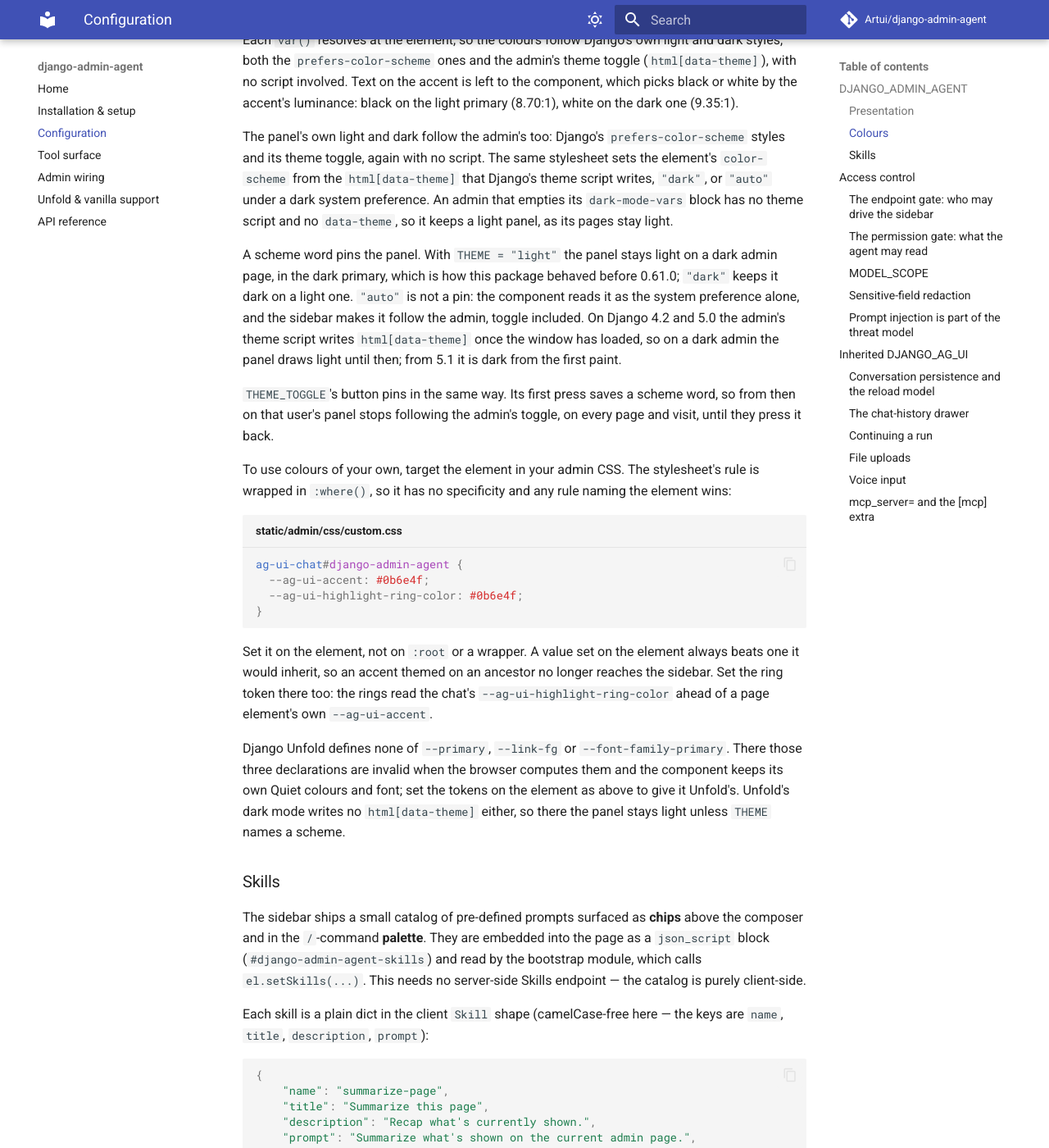
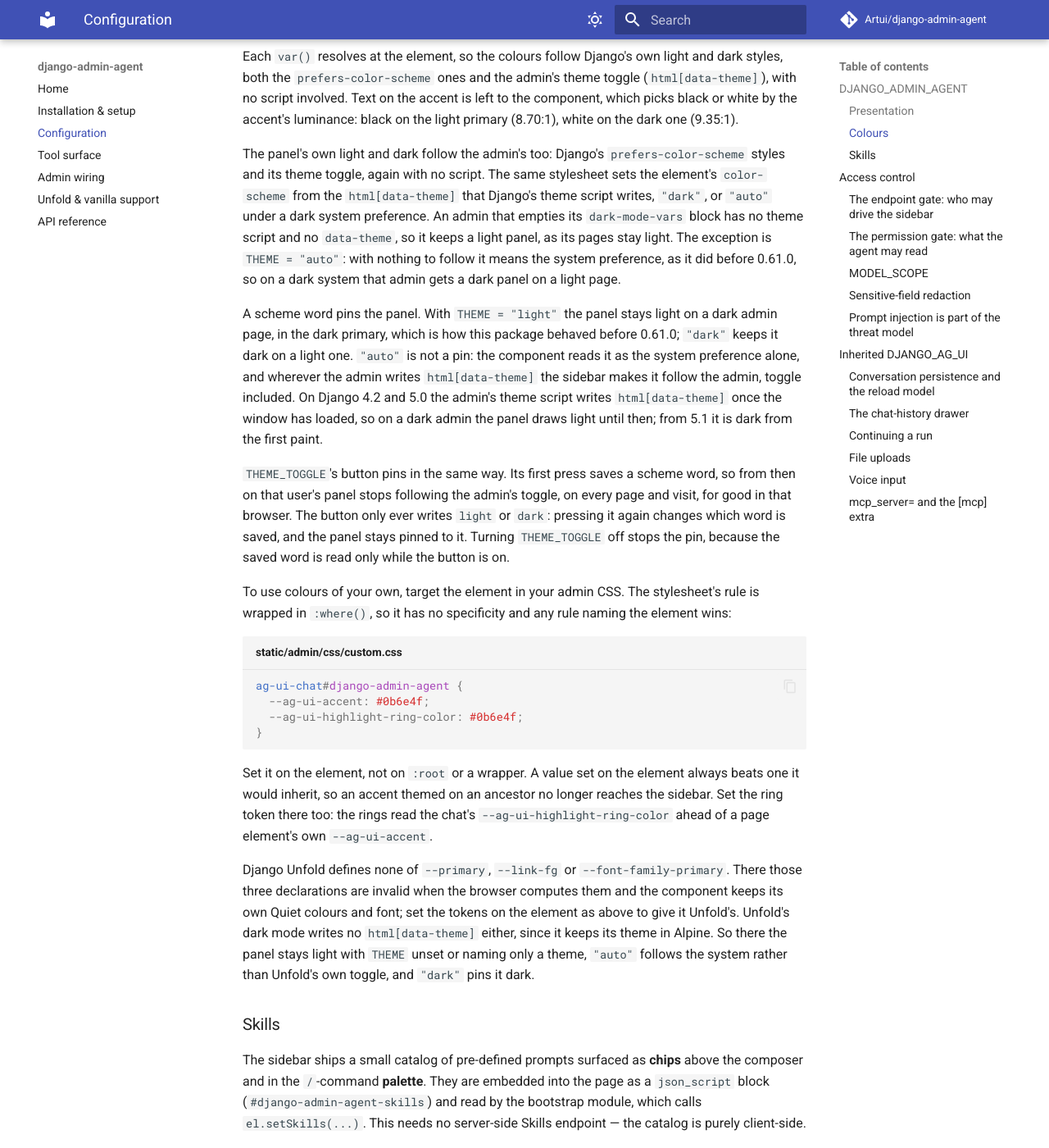
Before and after one commit to Artui/django-admin-agent, an MkDocs documentation site: the page built from docs/configuration.md, in a window 1280 px wide and 1400 px high, scrolled down 4647 px. Shown: the whole window at 82% size. Built offline with MkDocs 1.6.1 and Material for MkDocs 9.7.7, drawn with Linux system fonts in a browser that asks for light colours; comment, search, counter and statistics services are not loaded; some of the changed text lies outside the part shown.

Commit message:
Let "auto" follow the system where the admin writes no data-theme, and say the toggle pins for good
The base scheme rule now needs html[data-theme]. An admin with none, which is
Unfold or one with its dark mode taken out, has nothing to follow, so the
component's own rules stand: light, or under "auto" the system's preference, as
before this release. The test fails on the unscoped rule.

The header toggle only ever writes "light" or "dark", so pressing it again
changes the word and leaves the pin. The docs promised a way back that does not
exist; they now say a press pins for good in that browser and that turning
THEME_TOGGLE off stops the pin, and the test holds both.

Co-Authored-By: Claude Opus 5.5 <noreply@anthropic.com>

```diff
--- a/docs/configuration.md
+++ b/docs/configuration.md
@@ -17,7 +17,7 @@ Read by `django_admin_agent.conf.get_settings()` into a frozen
 | `AUTO_CONFIRM` | `False` | When `True`, destructive frontend tools run without the confirmation modal. Passed to the Web Component as `autoConfirm`. |
 | `TOOL_DISPLAY` | `"grouped"` | How tool calls are drawn: `"grouped"`, `"inline"`, `"minimal"`, `"compact"`, or `"full"`. Rendered as the `data-tool-display` attribute. `"grouped"` folds a run's consecutive calls into one "Worked through N steps" row, with the full cards one click down; `"full"` keeps a card per call. |
 | `MESSAGE_ACTIONS` | `"copy,retry"` | Which per-message actions the sidebar offers, from `copy` / `retry` / `feedback`. Rendered as `data-message-actions`. Matches the component's own default from 0.31.0. The rating buttons fire an `ag-ui-feedback` event and store nothing by design, and nothing here listens for it. **Set `"copy,retry,feedback"` once you have wired your own listener on the sidebar element** — that is what this setting is for. The event's detail carries `content`, `rating`, `messageId` (the rated message's AG-UI id), `threadId`, and `runId` on a message that streamed live (absent on one restored from history). Key ratings by `threadId` and `messageId` together, never by `messageId` alone: from django-ag-ui 0.72.0 a fork keeps its source's message ids, and the sidebar mounts `fork/<run_id>/` whenever a step store is configured (see [Continuing a run](#continuing-a-run)), so one id can name a message in two threads and a rating keyed by it alone merges the fork's ratings with its source's. The pair holds across a reload with the browser's per-tab storage, and with a `conversation_store` from django-ag-ui 0.68.3 or later, which stores messages under the ids the run streamed. |
-| `THEME` | _unset_ | Web Component theme: up to two words, a theme name (`"quiet"`, the default, `"soft"`, `"ledger"`, `"classic"`) and/or a scheme (`"light"`, `"dark"`, `"auto"`), such as `"soft dark"`. Rendered as the `theme` attribute; left off (Quiet) when unset. Without `"light"` or `"dark"` the panel follows the admin's light and dark, its system preference and its theme toggle; either word pins the panel to that scheme. `"auto"` follows the admin too. The accent is not part of it: see [Colours](#colours). |
+| `THEME` | _unset_ | Web Component theme: up to two words, a theme name (`"quiet"`, the default, `"soft"`, `"ledger"`, `"classic"`) and/or a scheme (`"light"`, `"dark"`, `"auto"`), such as `"soft dark"`. Rendered as the `theme` attribute; left off (Quiet) when unset. Without `"light"` or `"dark"` the panel follows the admin's light and dark, its system preference and its theme toggle; either word pins the panel to that scheme. `"auto"` follows the admin too where it writes `html[data-theme]`, and the system where it does not. The accent is not part of it: see [Colours](#colours). |
 | `DENSITY` | _unset_ | Layout density: `"comfortable"` or `"compact"`. Rendered as the `density` attribute; left off when unset. |
 | `PLACEMENT` | _unset_ | Where the panel sits: `"sidebar"`, `"embedded"`, `"page"`, or the older `"bottom-left"`, `"side"` and `"full"`. Rendered as the `placement` attribute; left off for the default floating bottom-right. `"sidebar"` is a full-height docked panel that collapses to an icon rail (pair it with `SIDE`); `"page"` is a full-screen route with no collapsed state at all, and greets the signed-in user by name over an empty conversation, with the composer centred beneath (the name is the one the admin header welcomes them by; see [Admin wiring](admin-wiring.md)). The last three are no longer in the component's own documented four but still parse and still work. |
 | `TEXT_ANIMATION` | _unset_ | Incoming-text animation: `"none"`, `"fade"`, or `"word"`. Rendered as the `data-text-animation` attribute; left off (default `none`) when unset. |
@@ -112,18 +112,25 @@ same stylesheet sets the element's `color-scheme` from the `html[data-theme]`
 that Django's theme script writes, `"dark"`, or `"auto"` under a dark system
 preference. An admin that empties its `dark-mode-vars` block has no theme
 script and no `data-theme`, so it keeps a light panel, as its pages stay light.
+The exception is `THEME = "auto"`: with nothing to follow it means the system
+preference, as it did before 0.61.0, so on a dark system that admin gets a dark
+panel on a light page.
 
 A scheme word pins the panel. With `THEME = "light"` the panel stays light on
 a dark admin page, in the dark primary, which is how this package behaved
 before 0.61.0; `"dark"` keeps it dark on a light one. `"auto"` is not a pin:
-the component reads it as the system preference alone, and the sidebar makes
-it follow the admin, toggle included. On Django 4.2 and 5.0 the admin's theme
+the component reads it as the system preference alone, and wherever the admin
+writes `html[data-theme]` the sidebar makes it follow the admin, toggle included.
+On Django 4.2 and 5.0 the admin's theme
 script writes `html[data-theme]` once the window has loaded, so on a dark admin
 the panel draws light until then; from 5.1 it is dark from the first paint.
 
 `THEME_TOGGLE`'s button pins in the same way. Its first press saves a scheme
 word, so from then on that user's panel stops following the admin's toggle,
-on every page and visit, until they press it back.
+on every page and visit, for good in that browser. The button only ever writes
+`light` or `dark`: pressing it again changes which word is saved, and the panel
+stays pinned to it. Turning `THEME_TOGGLE` off stops the pin, because the saved
+word is read only while the button is on.
 
 To use colours of your own, target the element in your admin CSS. The
 stylesheet's rule is wrapped in `:where()`, so it has no specificity and any
@@ -145,8 +152,9 @@ Django Unfold defines none of `--primary`, `--link-fg` or
 `--font-family-primary`. There those three declarations are invalid when the
 browser computes them and the component keeps its own Quiet colours and font;
 set the tokens on the element as above to give it Unfold's. Unfold's dark mode
-writes no `html[data-theme]` either, so there the panel stays light unless
-`THEME` names a scheme.
+writes no `html[data-theme]` either, since it keeps its theme in Alpine. So there
+the panel stays light with `THEME` unset or naming only a theme, `"auto"` follows
+the system rather than Unfold's own toggle, and `"dark"` pins it dark.
 
 ### Skills
 
```
Also changed, not shown: CHANGELOG.md (+7 -2 lines), django_admin_agent/static/django_admin_agent/admin_agent.css (+8 -6 lines), 2 other files.
